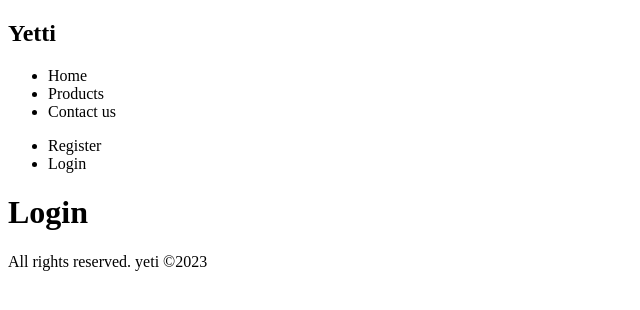
After one commit to kipkoech88/yetti-assesment, a Django app: page /login in a window 1280 px wide. The commit adds this page. Shown: the top 310 px of the page, without its empty margins (0-640 px from the left). Run offline with Django 4.2, Linux system fonts and the light colour scheme.

Commit message:
set up template inheritance

```diff
--- a/yetti/base/templates/base/login.html
+++ b/yetti/base/templates/base/login.html
@@ -0,0 +1,7 @@
+{% extends 'base/main.html' %}
+
+{% block body %}
+
+<h1>Login</h1>
+
+{% endblock %}
--- /dev/null
+++ b/yetti/base/templates/base/main.html
@@ -0,0 +1,30 @@
+<!DOCTYPE html>
+<html lang="en">
+<head>
+    <meta charset="UTF-8">
+    <meta name="viewport" content="width=device-width, initial-scale=1.0">
+    <title>Yetti assesment</title>
+</head>
+<body>
+    <header>
+        <nav>
+            <h1>Yetti</h1>
+            <ul>
+                <li>Home</li>
+                <li>Products</li>
+                <li>Contact us</li>
+            </ul>
+            <ul>
+                <li>Register</li>
+                <li>Login</li>
+            </ul>
+        </nav>
+    </header>
+    {% block body%}
+
+    {% endblock %}
+    <footer>
+        All rights reserved. yeti &copy;2023
+    </footer>
+</body>
+</html>
--- a/yetti/base/urls.py
+++ b/yetti/base/urls.py
@@ -1,6 +1,9 @@
 from django.urls import path
-from .views import home
+from .views import home, register, login
 
 urlpatterns = [
     path("", home),
+    path('register', register),
+    path('login', login),
+
 ]
--- a/yetti/base/views.py
+++ b/yetti/base/views.py
@@ -4,3 +4,9 @@ from django.http import HttpResponse
 # Create your views here.
 def home(request):
     return render(request, 'base/home.html')
+
+def register(request):
+    return render(request, 'base/register.html')
+
+def login(request):
+    return render(request, 'base/login.html')
```
Also changed, not shown: yetti/base/templates/base/home.html (+11 -29 lines), yetti/base/templates/base/register.html (+7 -0 lines).
